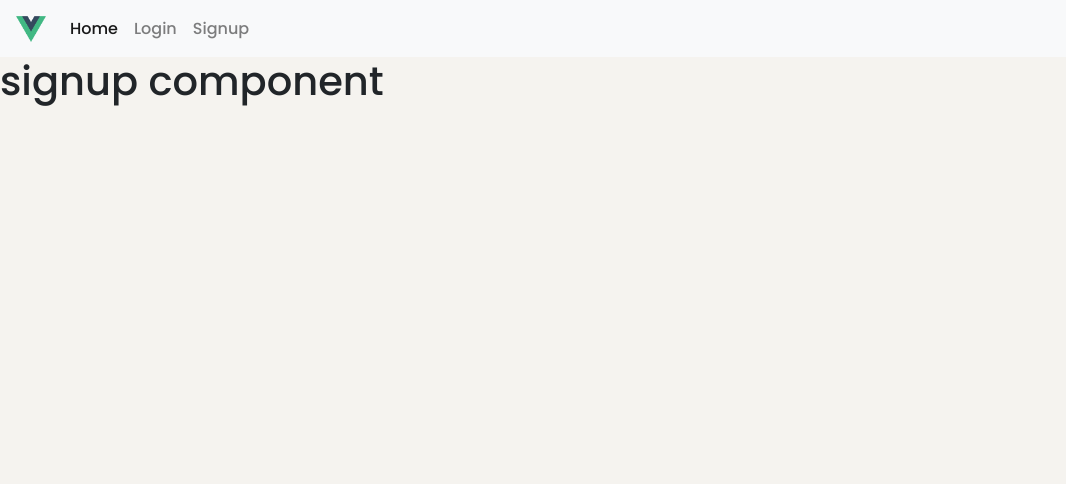
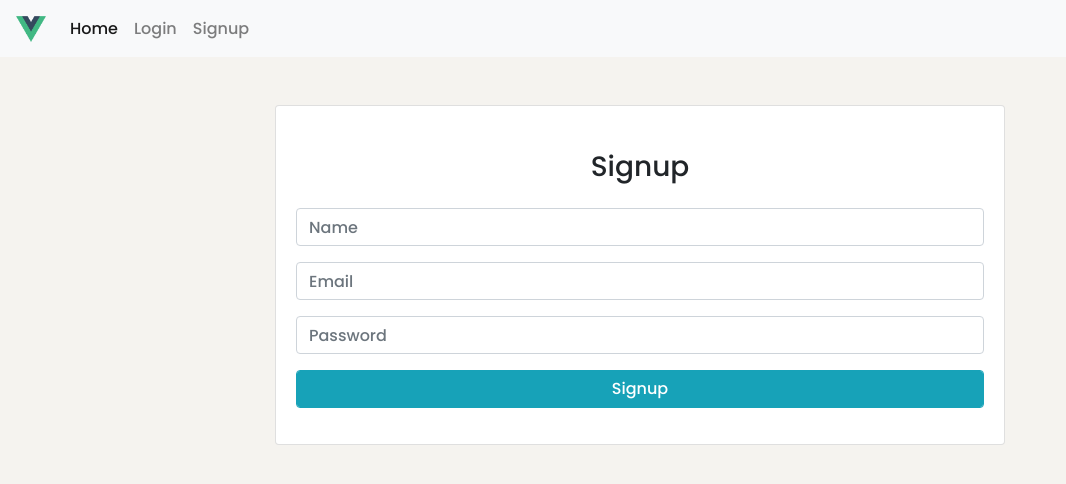
Before and after one commit to kaori-kk/project3-blog-vue, a Vue app: page /signup in a window 1280 px wide. Shown: the top 484 px of the page, without its empty margins (0-1066 px from the left). Built offline with nearby package versions, Linux system fonts and the light colour scheme.

Commit message:
added form to login/signup page

```diff
--- a/src/App.vue
+++ b/src/App.vue
@@ -1,7 +1,9 @@
 <template>
   <div id="app">
     <Navbar />
-    <router-view/>
+    <div class="container">
+      <router-view/>
+    </div>
   </div>
 </template>
 
--- a/src/views/Login.vue
+++ b/src/views/Login.vue
@@ -1,5 +1,20 @@
 <template>
-  <div class="login">
-    <h1>Login component</h1>
+  <div class="row my-5">
+    <div class="col-md-8 offset-md-2">
+      <div class="card">
+        <div class="card-body">
+          <h3 class="text-center my-4">Login</h3>
+          <div class="form-group">
+            <input type="text" placeholder="Email" class="form-control">
+          </div>
+          <div class="form-group">
+            <input type="password" placeholder="Password" class="form-control">
+          </div>
+          <div class="form-group text-center">
+            <button class="btn btn-info form-control">Login</button>
+          </div>
+        </div>
+      </div>
+    </div>
   </div>
 </template>
--- a/src/views/Signup.vue
+++ b/src/views/Signup.vue
@@ -1,5 +1,23 @@
 <template>
-  <div class="signup">
-      <h1>signup component</h1>
+  <div class="row my-5">
+    <div class="col-md-8 offset-md-2">
+      <div class="card">
+        <div class="card-body">
+          <h3 class="text-center my-4">Signup</h3>
+          <div class="form-group">
+            <input type="text" placeholder="Name" class="form-control">
+          </div>
+          <div class="form-group">
+            <input type="text" placeholder="Email" class="form-control">
+          </div>
+          <div class="form-group">
+            <input type="password" placeholder="Password" class="form-control">
+          </div>
+          <div class="form-group text-center">
+            <button class="btn btn-info form-control">Signup</button>
+          </div>
+        </div>
+      </div>
+    </div>
   </div>
 </template>
```
